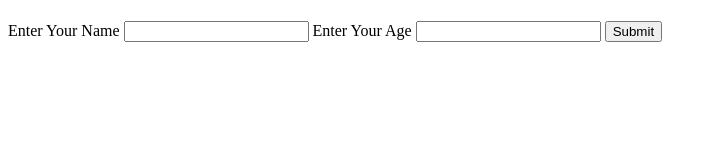
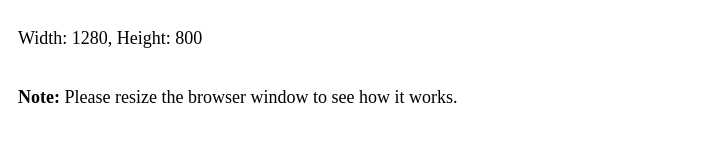
Before and after one commit to ErikMoxley/javascript-zoom, a plain HTML site: page index.html in a window 1280 px wide. Shown: the whole page, without its empty margins (0-716 px from the left). Drawn offline with Linux system fonts and the light colour scheme.

Commit message:
did some online assessment challenges right from this repo

```diff
--- a/index.html
+++ b/index.html
@@ -1,19 +1,30 @@
 <!DOCTYPE html>
-<html lang="en">
-<head>
-    <meta charset="UTF-8">
-    <meta http-equiv="X-UA-Compatible" content="IE=edge">
-    <meta name="viewport" content="width=device-width, initial-scale=1.0">
-    <script src="main.js" defer></script>
-    <title>Document</title>
-</head>
-<body>
-    <h1 id="header"></h1>
-    <label for="name">Enter Your Name</label>
-    <input type="text" id="name" />
-    <label for="age">Enter Your Age</label>
-    <input type="text" id="age" />
-    <button onclick="getData()">Submit</button>
-    <h1 id="output"></h1>
-</body>
+<html>
+  <head>
+    <title></title>
+    <script>
+    (function() {
+        window.onresize = displayWindowSize;
+        window.onload = displayWindowSize;
+
+        function displayWindowSize() {
+          let myWidth = window.innerWidth;
+          let myHeight = window.innerHeight;
+          // your size calculation code here
+          document.getElementById("width").innerHTML = myWidth ;
+          document.getElementById("height").innerHTML = myHeight;
+        };
+      })();</script>
+
+    <style>
+    p {
+        font-size: 18px;
+        padding: 10px;
+    }
+    </style>
+  </head>
+  <body>
+    <p>Width: <span id="width"></div></span>, Height: <span id="height"></div></p>
+    <p> <b>Note:</b> Please resize the browser window to see how it works.</p>
+  </body>
 </html>
```
Also changed, not shown: basic.js (+4 -4 lines).
